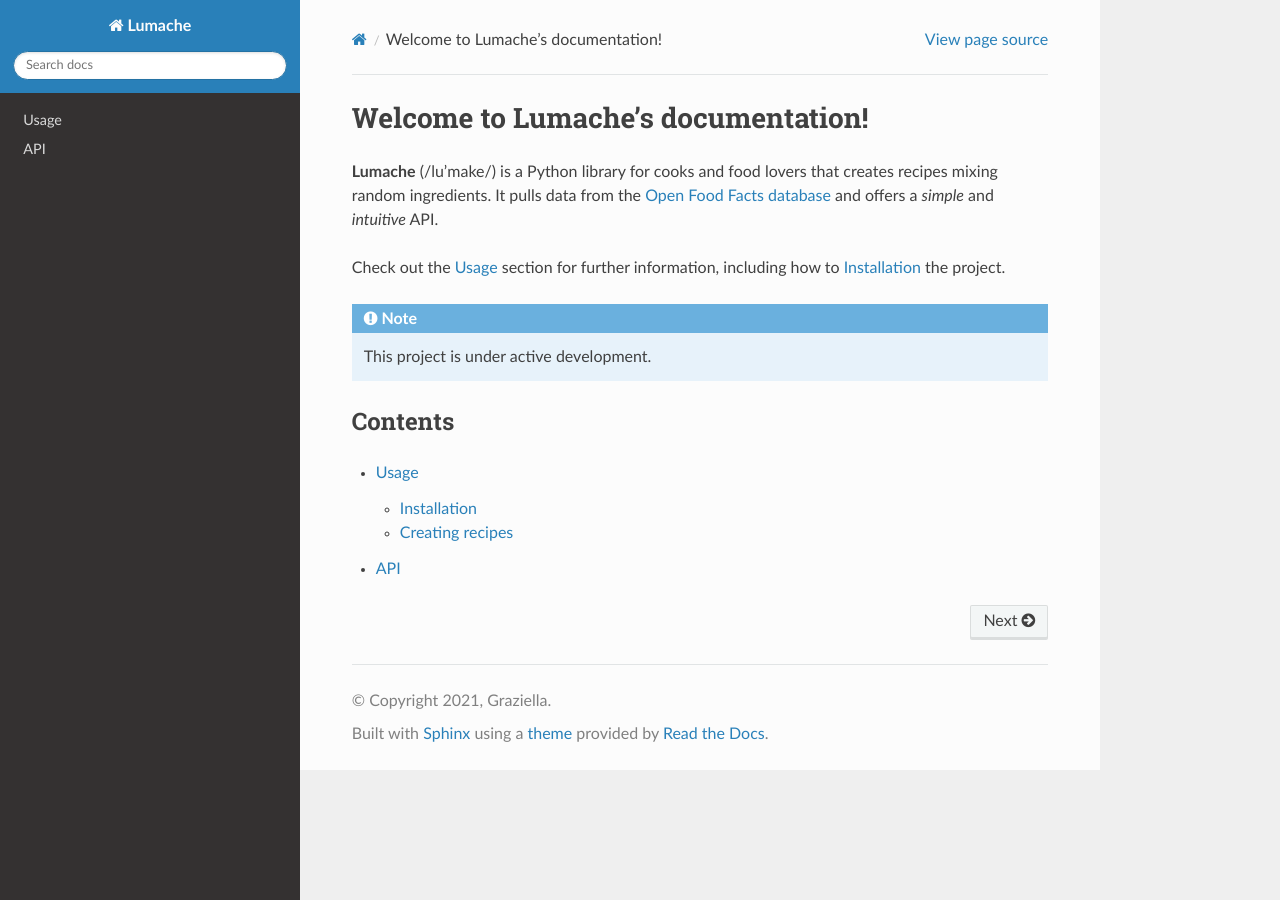
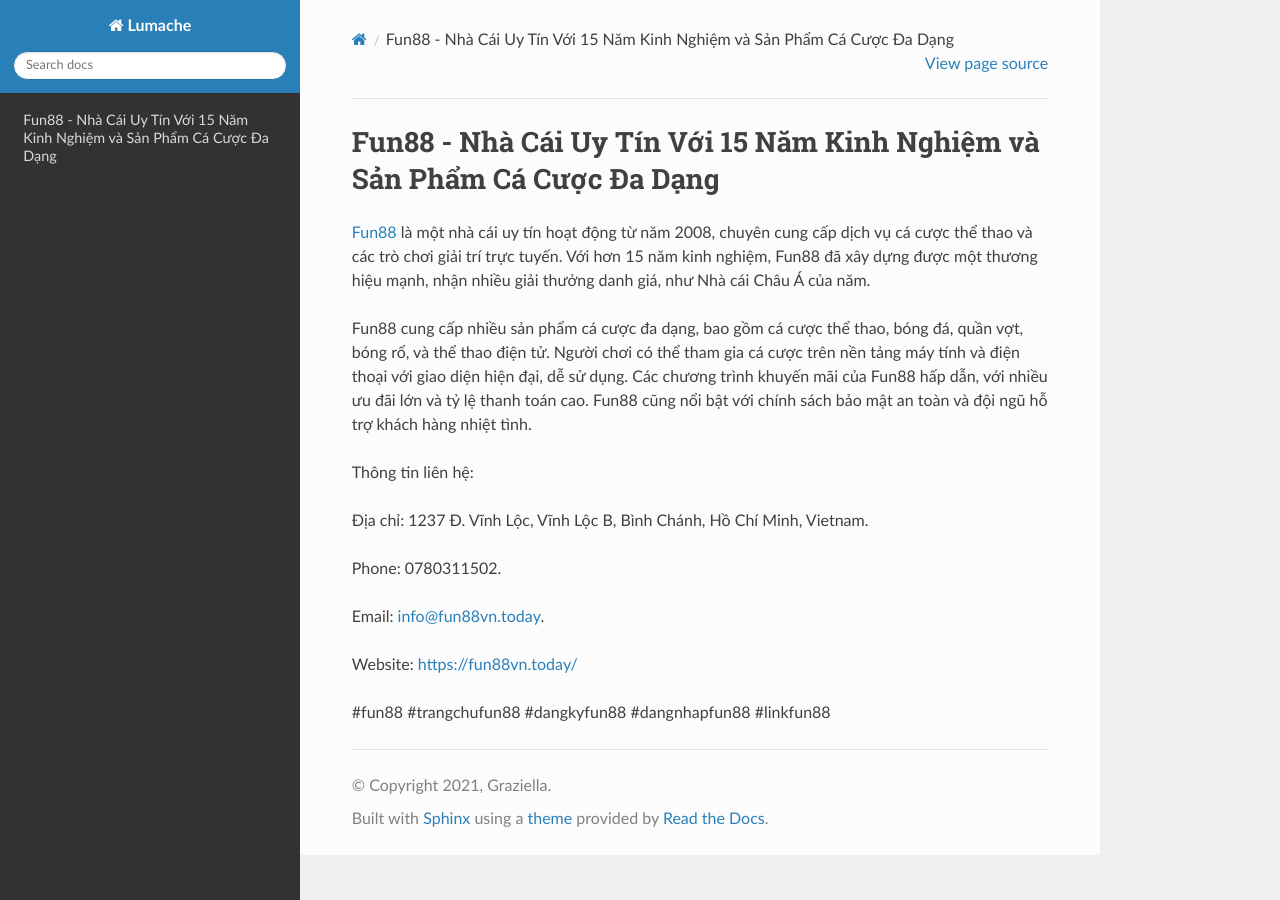
Before and after one commit to camtiennguyena/linkfun88vntoday, a Sphinx documentation site: the page built from docs/source/index.rst, in a window 1280 px wide. Built offline with Sphinx 7.4.7 and the Read the Docs theme 3.1.0, drawn with Linux system fonts in a browser that asks for light colours.

Commit message:
Update index.rst

```diff
--- a/docs/source/index.rst
+++ b/docs/source/index.rst
@@ -1,22 +1,18 @@
-Welcome to Lumache's documentation!
+Fun88 - Nhà Cái Uy Tín Với 15 Năm Kinh Nghiệm và Sản Phẩm Cá Cược Đa Dạng
 ===================================
 
-**Lumache** (/lu'make/) is a Python library for cooks and food lovers
-that creates recipes mixing random ingredients.
-It pulls data from the `Open Food Facts database <https://world.openfoodfacts.org/>`_
-and offers a *simple* and *intuitive* API.
+`Fun88 <https://fun88vn.today/>`_ là một nhà cái uy tín hoạt động từ năm 2008, chuyên cung cấp dịch vụ cá cược thể thao và các trò chơi giải trí trực tuyến. Với hơn 15 năm kinh nghiệm, Fun88 đã xây dựng được một thương hiệu mạnh, nhận nhiều giải thưởng danh giá, như Nhà cái Châu Á của năm.
 
-Check out the :doc:`usage` section for further information, including
-how to :ref:`installation` the project.
+Fun88 cung cấp nhiều sản phẩm cá cược đa dạng, bao gồm cá cược thể thao, bóng đá, quần vợt, bóng rổ, và thể thao điện tử. Người chơi có thể tham gia cá cược trên nền tảng máy tính và điện thoại với giao diện hiện đại, dễ sử dụng. Các chương trình khuyến mãi của Fun88 hấp dẫn, với nhiều ưu đãi lớn và tỷ lệ thanh toán cao. Fun88 cũng nổi bật với chính sách bảo mật an toàn và đội ngũ hỗ trợ khách hàng nhiệt tình.
 
-.. note::
+Thông tin liên hệ:
 
-   This project is under active development.
+Địa chỉ: 1237 Đ. Vĩnh Lộc, Vĩnh Lộc B, Bình Chánh, Hồ Chí Minh, Vietnam.
 
-Contents
---------
+Phone: 0780311502.
 
-.. toctree::
+Email: info@fun88vn.today.
 
-   usage
-   api
+Website: https://fun88vn.today/
+
+#fun88 #trangchufun88 #dangkyfun88 #dangnhapfun88 #linkfun88
```
